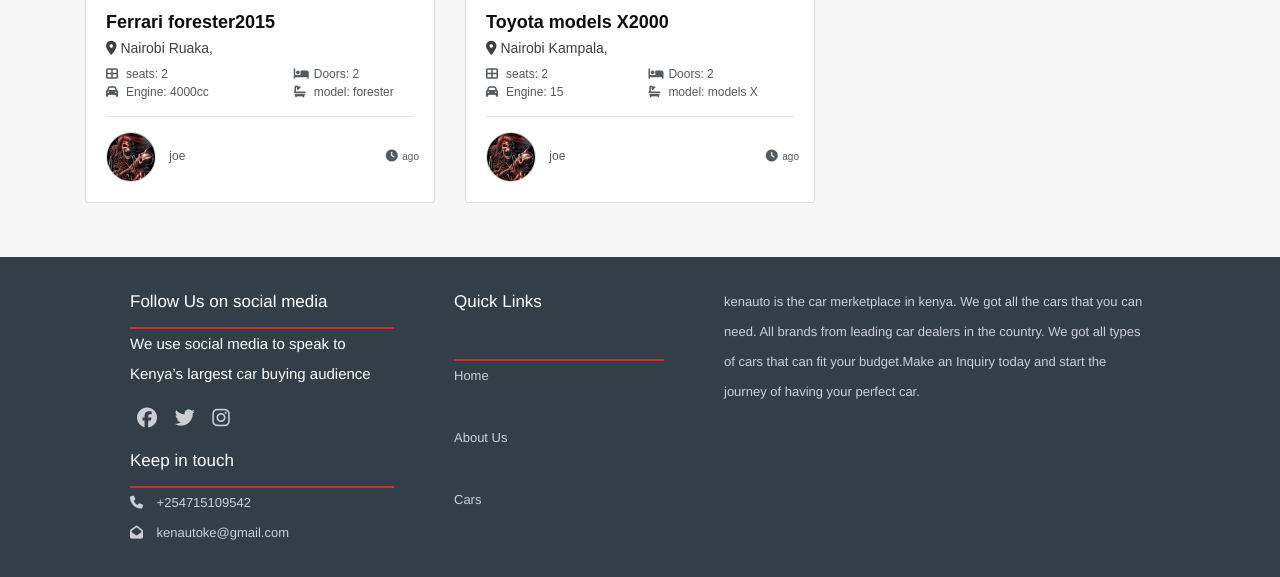
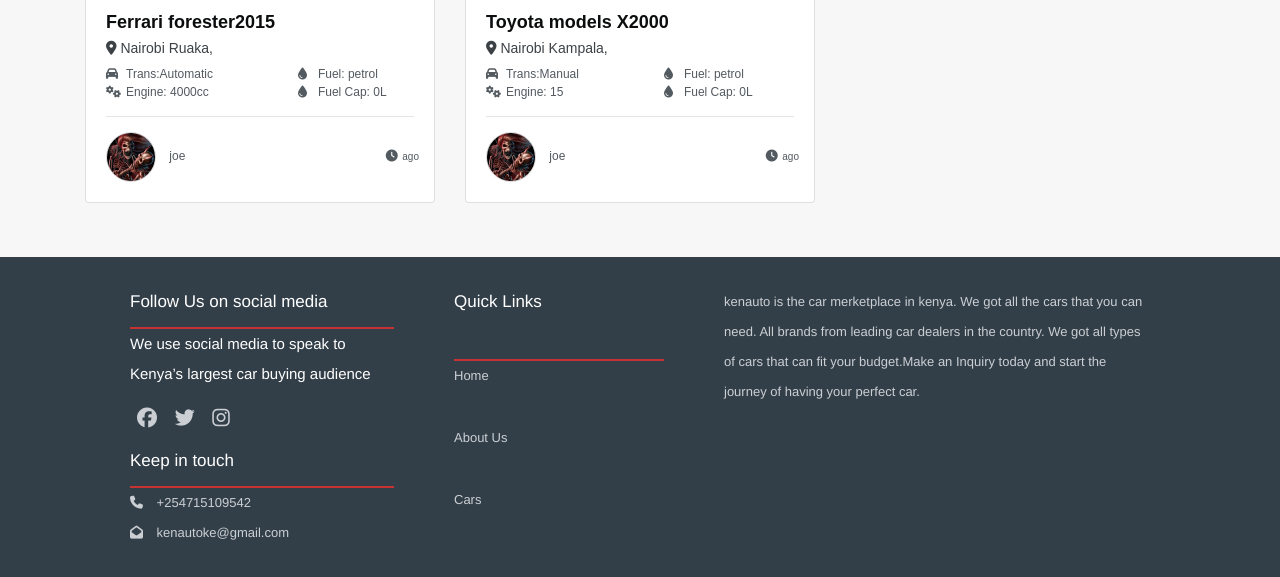
Before and after one commit to kodicar/kenauto, a Django app: a page that uses templates/cars/search.html in a window 1280 px wide. Shown: the part 1108-1685 px from the top of the page. Run offline with Django 4.2, Linux system fonts and the light colour scheme; data comes from the database, SQL or seed files in the repository; parts of the project's set-up code (start-up, migrations or seed data) failed here and were passed over; some libraries are stand-ins or nearby versions.

Commit message:
search icons fix

```diff
--- a/templates/cars/search.html
+++ b/templates/cars/search.html
@@ -151,36 +151,33 @@
                     <div class="rows1">
                       <div class="row py-2 text-secondary left">
                         <div class="col-6 icon">
-                          <!-- <i class="fas fa-th-large"></i> -->
                           <div class="card_icon">
-                            <i class="fa fa-th-large"></i>
+                            <i class="fa fa-car" aria-hidden="true"></i>
                           </div>
-                          seats: {{ listing.seats }}
+                          Trans:{{ listing.transmission }}
                         </div>
                         <div class="col-6 icon">
                           <div class="card_icon">
-                            <i class="fa fa-car"></i>
+                            <i class="fa fa-cogs" aria-hidden="true"></i>
                           </div>
-                          <!-- <i class="fa fa-car"></i> -->
-                          <!-- <i class="fas fa-car"></i>  -->
                           Engine: {{ listing.engine}}
                         </div>
                       </div>
                       <div class="row py-2 text-secondary right">
                         <div class="col-6 icon">
-                          <!-- <i class="fas fa-bed"></i> -->
+
                           <div class="card_icon">
-                            <i class="fa fa-bed"></i>
+                            <i class="fa fa-tint" aria-hidden="true"></i>
                           </div>
-                          <!-- <i class="fa fa-bed"></i> -->
-                           Doors: {{ listing.doors }}</div>
+
+                          Fuel: {{ listing.fuel_type}}</div>
                         <div class="col-6 icon">
-                          <!-- <i class="fas fa-bath"> -->
+
                           <div class="card_icon">
-                            <i class="fa fa-bath"></i>
+                            <i class="fa fa-tint" aria-hidden="true"></i>
                           </div>
-                          <!-- <i class="fa fa-bath">  -->
-                          model: {{ listing.model}}</div>
+
+                            Fuel Cap: {{ listing.fuel_capacity }}L</div>
                       </div>
                     </div>
                     <hr class="hr listing">
@@ -197,8 +194,6 @@
                           <a class="listing-time-ago">{{ listing.list_date | timesince }} ago</a>
                         </div>
                       </div>
-                      <!-- <hr> -->
-                      <!-- <a href="{% url 'listing' listing.id %}" class="btn btn-primary btn-block">More Info</a> -->
                     </div>
                   </div>
                 </div>
```
